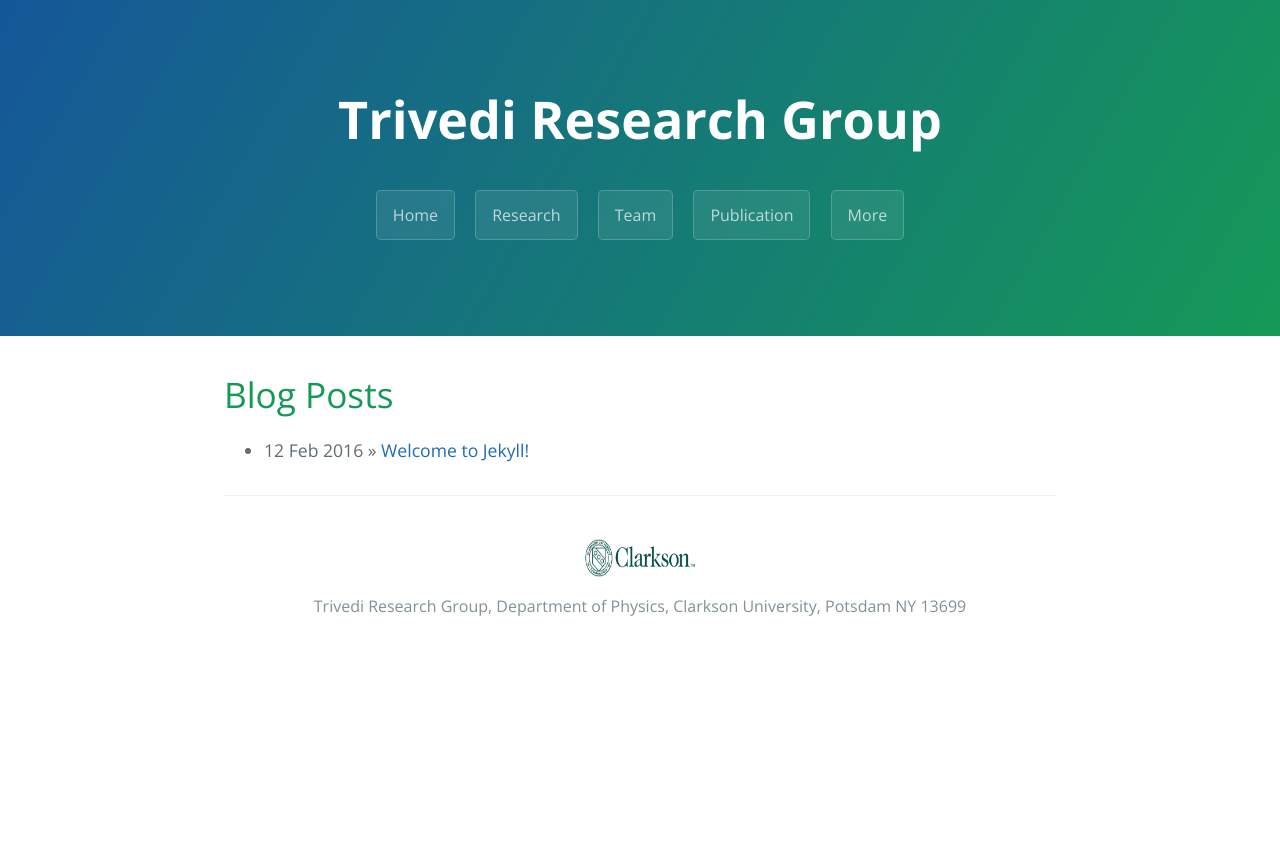
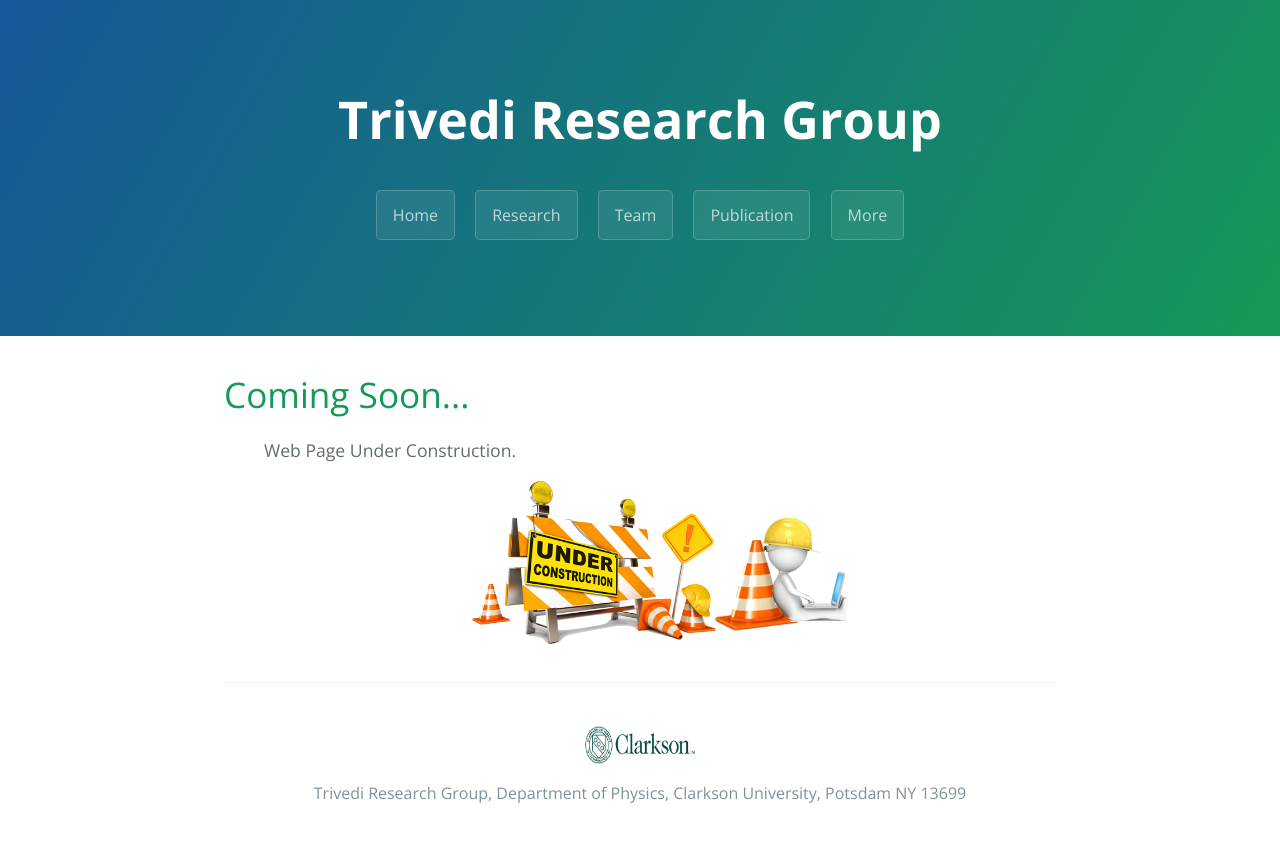
Before and after one commit to dharatrivedi/dharatrivedi.github.io, a Jekyll site: the page built from pageunderconstruction.html, in a window 1280 px wide. Shown: the top 842 px of the page. Built offline with Jekyll 4.4.1, drawn with Linux system fonts in a browser that asks for light colours.

Commit message:
Update pageunderconstruction.html

```diff
--- a/pageunderconstruction.html
+++ b/pageunderconstruction.html
@@ -4,10 +4,13 @@
 ---
 
 <div id="home">
-  <h1>Blog Posts</h1>
+  <h1>Coming Soon...</h1>
   <ul class="posts">
     {% for post in site.posts %}
-      <li><span>{{ post.date | date_to_string }}</span> &raquo; <a href="{{ site.baseurl }}{{ post.url }}">{{ post.title }}</a></li>
+      Web Page Under Construction.
     {% endfor %}
   </ul>
+  <ul class="center">
+    <img src="/images/UnderConstruction.png" alt="WebPageUnderConstruction">
+  </ul>
 </div>
```
